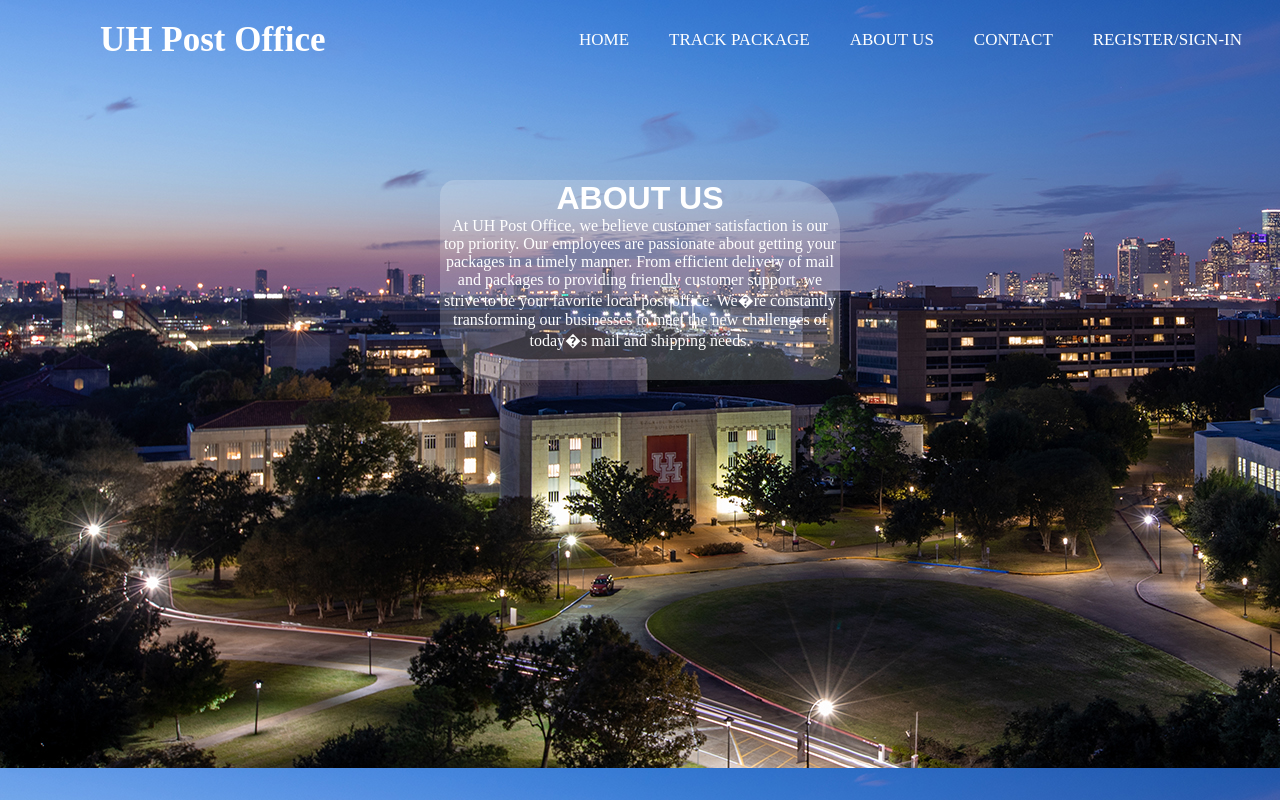
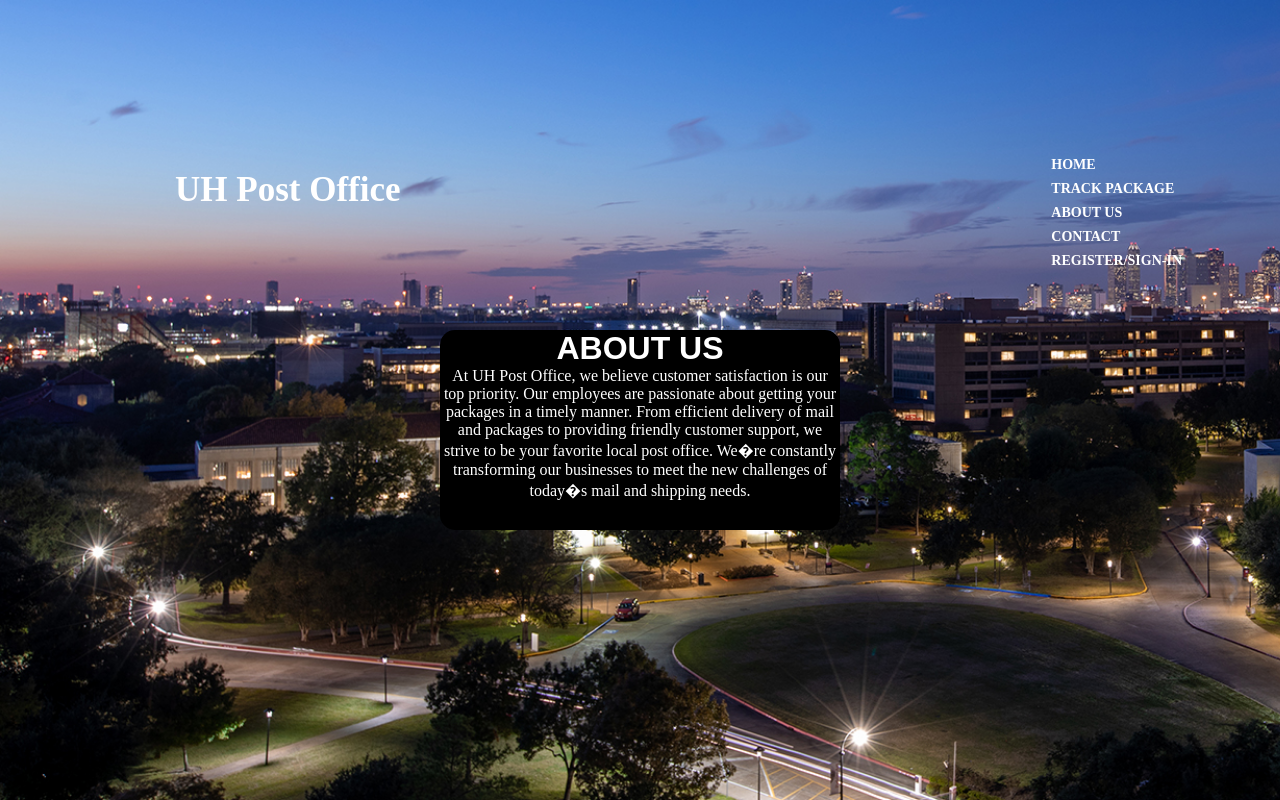
Before and after one commit to cyeezy/databaseprojectteam1, a PHP site: page /about_us.html in a window 1280 px wide. Run offline with PHP 8.4, Linux system fonts and the light colour scheme; some libraries are stand-ins or nearby versions.

Commit message:
Update about.css

```diff
--- a/COSC_3380_Project/css/about.css
+++ b/COSC_3380_Project/css/about.css
@@ -8,11 +8,26 @@
 }
 
 body {
+    padding-top: 150px;
+    padding-bottom: 50px;
+    padding-left: 75px;
+    padding-right: 75px;
     font-family: 'Times New Roman', Times, serif;
     background-image: url(../img/night.jpg);
     background-attachment: fixed;
+    background-size: cover;
 }
 
+@media screen and (max-width: 600px) {
+    .topnav a:not(:first-child) {
+        display: none;
+    }
+
+    .topnav a.icon {
+        float: right;
+        display: block;
+    }
+}
 
 nav
 {
@@ -31,24 +46,27 @@
 
 nav ul
 {
-    float : right;
-    margin-right: 20px;
+    float: right;
+    margin-right: 5px;
 }
 
 nav ul li
 {
-    display: inline-block;
-    line-height: 80px;
+    padding-top: 5px;
+    padding-bottom: 1px;
+    bottom: 0;
+    line-height: normal;
     margin: 0 5px;
 }
 
 nav ul li a
 {
     color: white;
-    font-size: 17px;
+    font-size: 14px;
     padding: 7px 13px;
     border-radius: 3px;
     text-transform: uppercase;
+    font-weight: bold;
 }
 
 
@@ -57,10 +75,11 @@
     width: 400px;
     height: 200px;
     margin: 100px auto;
-    background: rgba(255,255,255,.2);
+    background: black;
     position: center;
-    border-radius: 15px 50px;
+    border-radius: 15px;
 }
+
 
 .container h1
 {
```
Also changed, not shown: other parts of COSC_3380_Project/css/about.css (+38 -0 lines).
